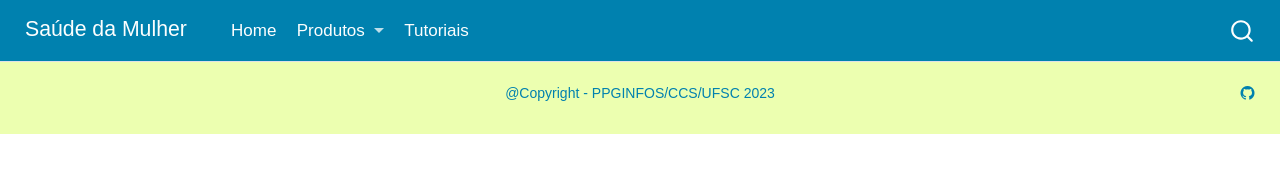
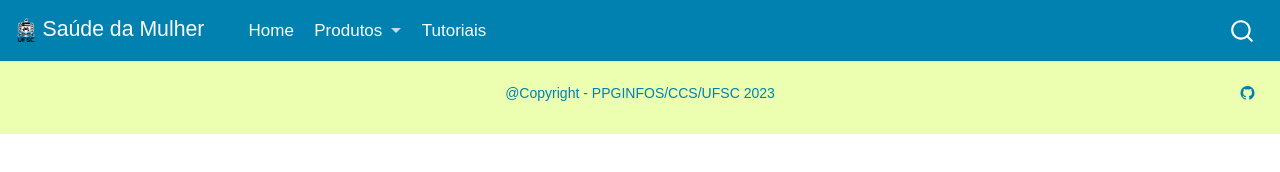
Before and after one commit to fillipean/saude-mulher, a plain HTML site: page index.html in a window 1280 px wide. Drawn offline with Linux system fonts and the light colour scheme.

Commit message:
Update index.html

```diff
--- a/index.html
+++ b/index.html
@@ -66,7 +66,7 @@ ul.task-list li input[type="checkbox"] {
       <div class="navbar-container container-fluid">
       <div class="navbar-brand-container">
     <a href="./index.html" class="navbar-brand navbar-brand-logo">
-    <img src="./imagens/ufsc_pb.png" alt="" class="navbar-logo">
+    <img src="./ufsc_pb.png" alt="" class="navbar-logo">
     </a>
     <a class="navbar-brand" href="./index.html">
     <span class="navbar-title">Saúde da Mulher</span>
```
